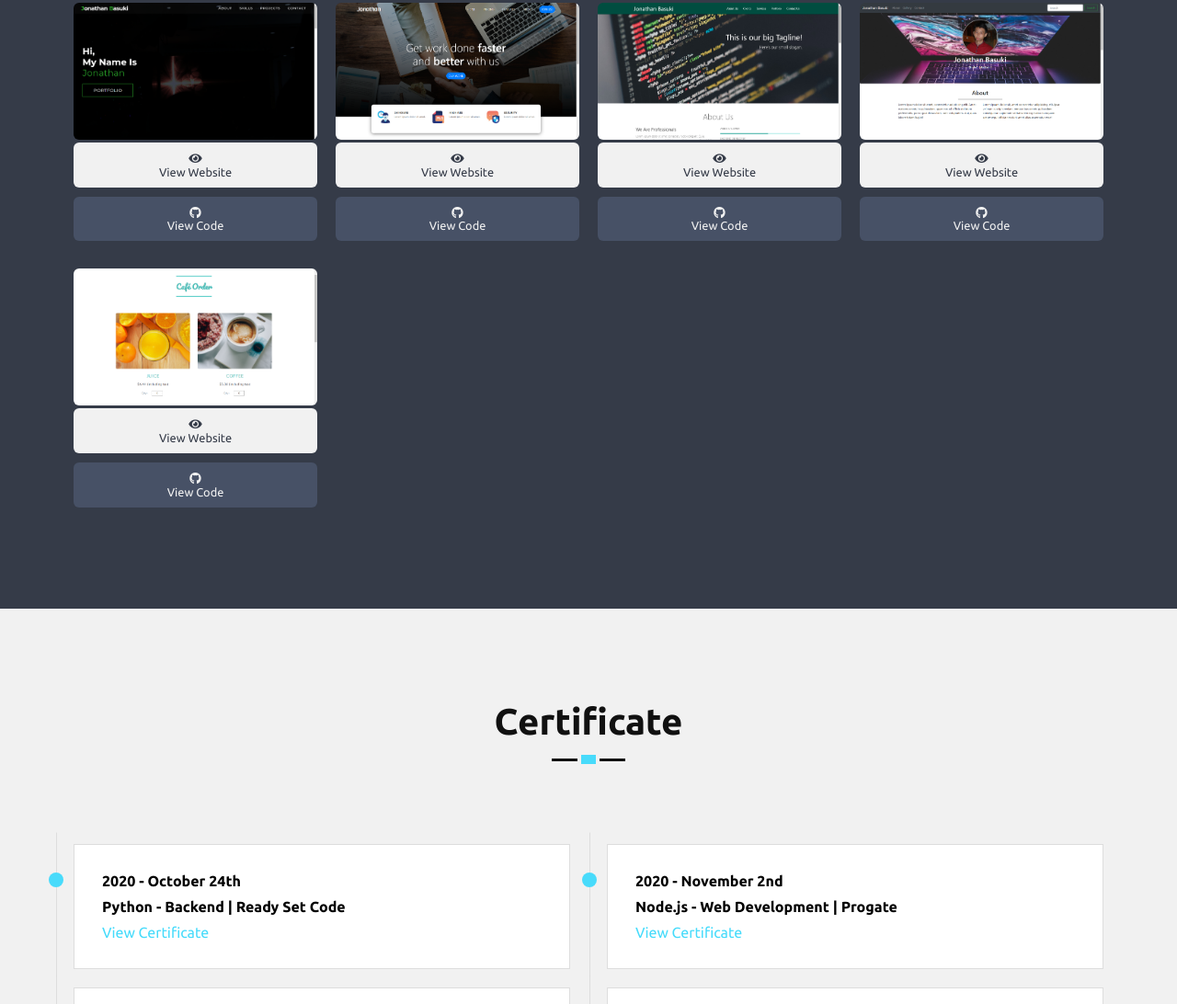
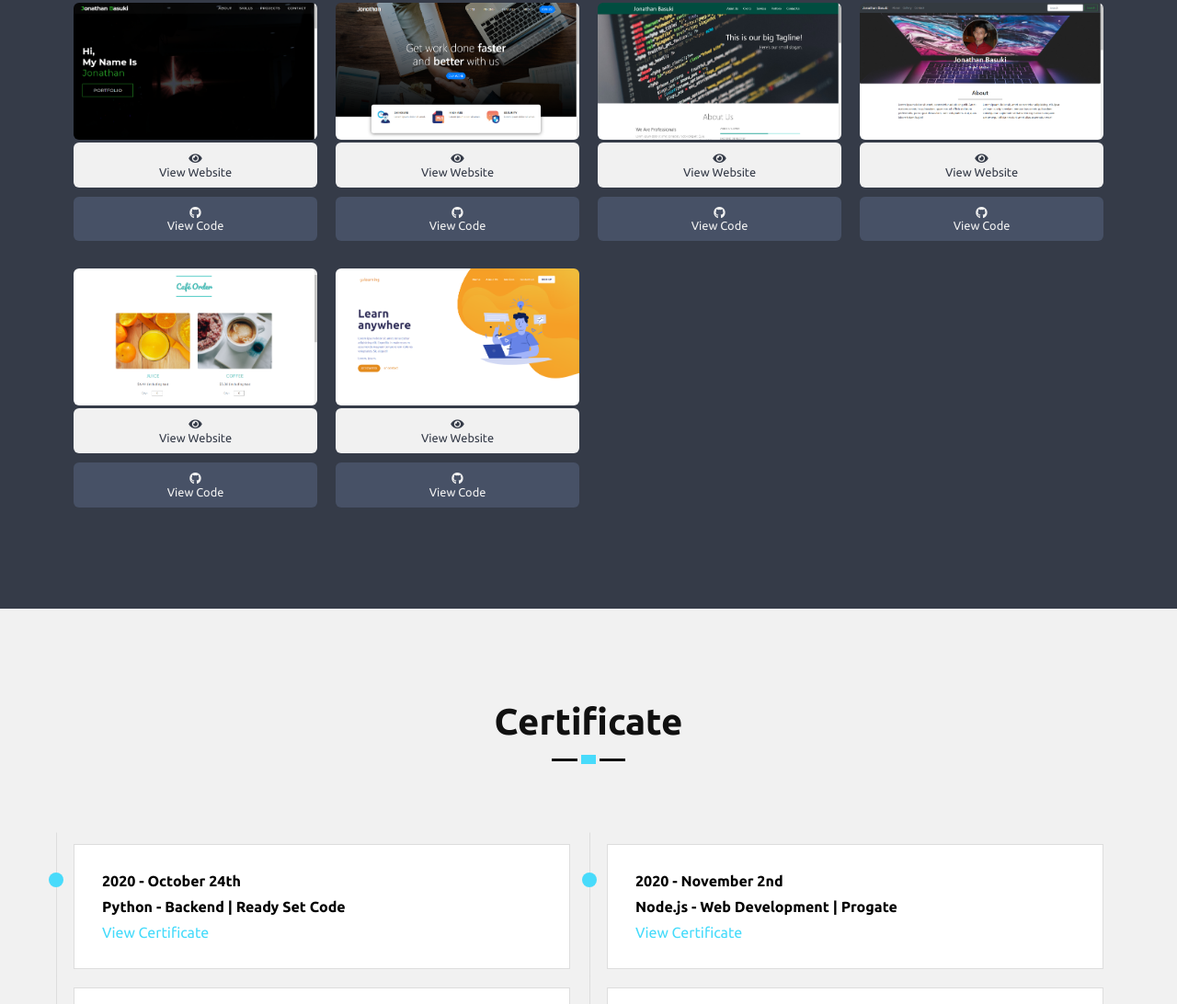
Before and after one commit to jonathanbasuki/jonathanbasuki.github.io, a plain HTML site: page index.html in a window 1280 px wide. Shown: the part 1823-2915 px from the top of the page at 92% size. Drawn offline with nearby package versions, Linux system fonts and the light colour scheme.

Commit message:
add a new project

```diff
--- a/index.html
+++ b/index.html
@@ -281,6 +281,30 @@
               </a>
             </div>
           </div>
+
+          <div class="item">
+            <div class="image">
+              <a href="img/works/online-education.png">
+                <img src="img/works/online-education.png" alt="Online Education Landing Page" />
+              </a>
+            </div>
+            <div class="project-info">
+              <a
+                href="https://jonathanbasuki.github.io/online-education/"
+                class="btn-light" target="_blank" rel="noopener noreferrer"
+              >
+                <i class="fas fa-eye"></i>
+                <p>View Website</p>
+              </a>
+              <a
+                href="https://github.com/jonathanbasuki/online-education"
+                class="btn-dark" target="_blank" rel="noopener noreferrer"
+              >
+                <i class="fab fa-github"></i>
+                <p>View Code</p>
+              </a>
+            </div>
+          </div>
         </div>
       </div>
     </section>
```
Also changed, not shown: img/works/online-education.png (added).
